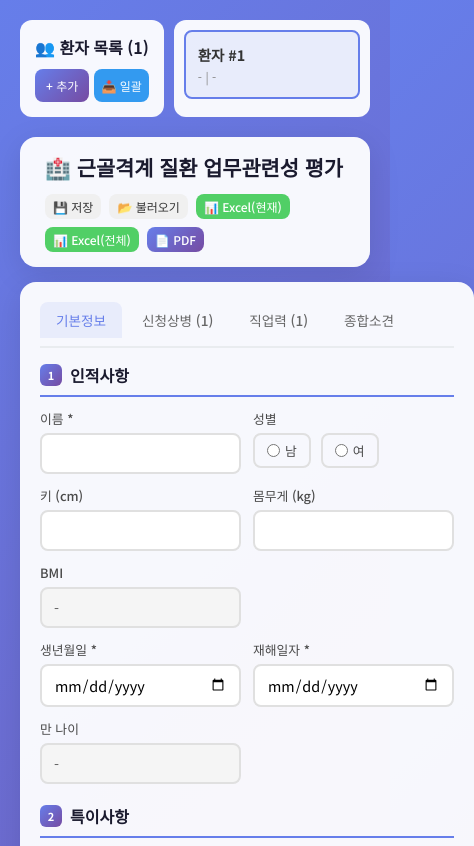
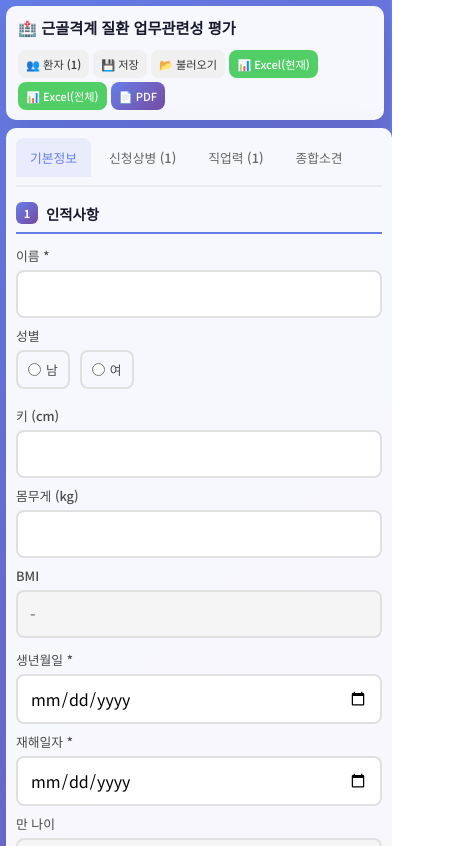
Before and after one commit to andrewfalk/wr-evaluation-claude, a React (Vite) app: page / in a window 390 px wide. Shown: the top 846 px of the page, 474 px wide, since content can reach past the window. Built offline with nearby package versions, Linux system fonts and the light colour scheme; the HTML template or start-up script is replaced by a standard one.

Commit message:
Add for mobile UI

```diff
--- a/src/App.jsx
+++ b/src/App.jsx
@@ -22,6 +22,7 @@ function App() {
   const [savedItems, setSavedItems] = useState([]);
   const [saveName, setSaveName] = useState('');
   const [errors, setErrors] = useState({});
+  const [showSidebar, setShowSidebar] = useState(false);
 
   const { presets, presetMeta, loading: presetLoading, error: presetError } = useJobPresets();
 
@@ -392,8 +393,10 @@ function App() {
 
   return (
     <div className="app-layout">
+      {/* 사이드바 오버레이 (모바일) */}
+      {showSidebar && <div className="sidebar-overlay" onClick={() => setShowSidebar(false)} />}
       {/* 사이드바 */}
-      <div className="sidebar">
+      <div className={`sidebar ${showSidebar ? 'sidebar-open' : ''}`}>
         <div className="sidebar-header">
           <h2>👥 환자 목록 ({patients.length})</h2>
           <div className="sidebar-actions">
@@ -406,7 +409,7 @@ function App() {
             <div
               key={p.id}
               className={`patient-item ${p.id === activeId ? 'active' : ''}`}
-              onClick={() => setActiveId(p.id)}
+              onClick={() => { setActiveId(p.id); setShowSidebar(false); }}
             >
               <div className="patient-item-name">{p.data.name || `환자 #${i + 1}`}</div>
               <div className="patient-item-info">{p.data.birthDate || '-'} | {p.data.diagnoses?.[0]?.name || '-'}</div>
@@ -425,6 +428,7 @@ function App() {
         <header className="header">
           <h1>🏥 근골격계 질환 업무관련성 평가</h1>
           <div className="header-actions">
+            <button className="btn btn-secondary btn-sm sidebar-toggle" onClick={() => setShowSidebar(v => !v)}>👥 환자 ({patients.length})</button>
             <button className="btn btn-secondary btn-sm" onClick={() => setShowSaveModal(true)}>💾 저장</button>
             <button className="btn btn-secondary btn-sm" onClick={() => setShowLoadModal(true)}>📂 불러오기</button>
             <button className="btn btn-success btn-sm" onClick={handleExcelSingle}>📊 Excel(현재)</button>
--- a/src/index.css
+++ b/src/index.css
@@ -23,6 +23,10 @@ body { font-family: 'Noto Sans KR', sans-serif; background: linear-gradient(135d
 
 @media (max-width: 1400px) { .main-content { grid-template-columns: 1fr; } }
 @media (max-width: 900px) { .app-layout { flex-direction: column; } .sidebar { width: 100%; flex-direction: row; flex-wrap: wrap; } .patient-list { max-height: 150px; } }
+
+/* 사이드바 토글 (데스크톱에서 숨김) */
+.sidebar-toggle { display: none; }
+.sidebar-overlay { display: none; }
 
 .panel { background: rgba(255,255,255,0.95); border-radius: 16px; padding: 20px; box-shadow: 0 8px 32px rgba(0,0,0,0.1); }
 .section { margin-bottom: 20px; }
@@ -124,3 +128,51 @@ body { font-family: 'Noto Sans KR', sans-serif; background: linear-gradient(135d
 
 .batch-summary { background: #e7f5ff; border: 2px solid #339af0; border-radius: 8px; padding: 15px; margin: 15px 0; }
 .batch-summary h4 { color: #1971c2; margin-bottom: 10px; }
+
+/* 태블릿/대형 스마트폰 */
+@media (max-width: 768px) {
+  .app-layout { padding: 10px; gap: 10px; }
+  .sidebar-toggle { display: inline-flex; }
+  .sidebar {
+    position: fixed; top: 0; left: -280px; width: 260px; height: 100vh;
+    z-index: 1001; background: #f8f9fa; padding: 15px;
+    transition: left 0.3s ease; flex-direction: column; flex-wrap: nowrap;
+    box-shadow: 4px 0 20px rgba(0,0,0,0.15); overflow-y: auto;
+  }
+  .sidebar.sidebar-open { left: 0; }
+  .sidebar-overlay {
+    display: block; position: fixed; top: 0; left: 0;
+    width: 100%; height: 100%; z-index: 1000; background: rgba(0,0,0,0.4);
+  }
+  .patient-list { max-height: calc(100vh - 120px); }
+  .header { padding: 12px 15px; }
+  .header h1 { font-size: 1.1rem; }
+  .panel { padding: 15px; }
+  .form-row { grid-template-columns: repeat(auto-fit, minmax(140px, 1fr)); gap: 8px; }
+  .tab { padding: 8px 12px; font-size: 0.8rem; }
+  .result-value { font-size: 1.5rem; }
+}
+
+/* 스마트폰 */
+@media (max-width: 480px) {
+  .app-layout { padding: 6px; gap: 6px; }
+  .header { padding: 10px 12px; border-radius: 10px; margin-bottom: 8px; }
+  .header h1 { font-size: 0.95rem; }
+  .header-actions { gap: 4px; }
+  .header-actions .btn { padding: 6px 8px; font-size: 0.7rem; }
+  .panel { padding: 10px; border-radius: 10px; }
+  .section-title { font-size: 0.9rem; }
+  .form-row { grid-template-columns: 1fr; gap: 8px; }
+  .form-group input, .form-group select, .form-group textarea {
+    padding: 10px 12px; font-size: 16px;
+  }
+  .btn { padding: 10px 14px; font-size: 0.85rem; }
+  .tab { padding: 10px 14px; }
+  .diagnosis-card, .job-card { padding: 10px; }
+  .result-card { padding: 12px; }
+  .result-value { font-size: 1.3rem; }
+  .preview-section { font-size: 0.7rem; max-height: 200px; }
+  .modal { width: 95%; padding: 15px; }
+  .checkbox-label { font-size: 0.75rem; padding: 8px; }
+  .radio-label { padding: 8px 10px; font-size: 0.8rem; }
+}
```
